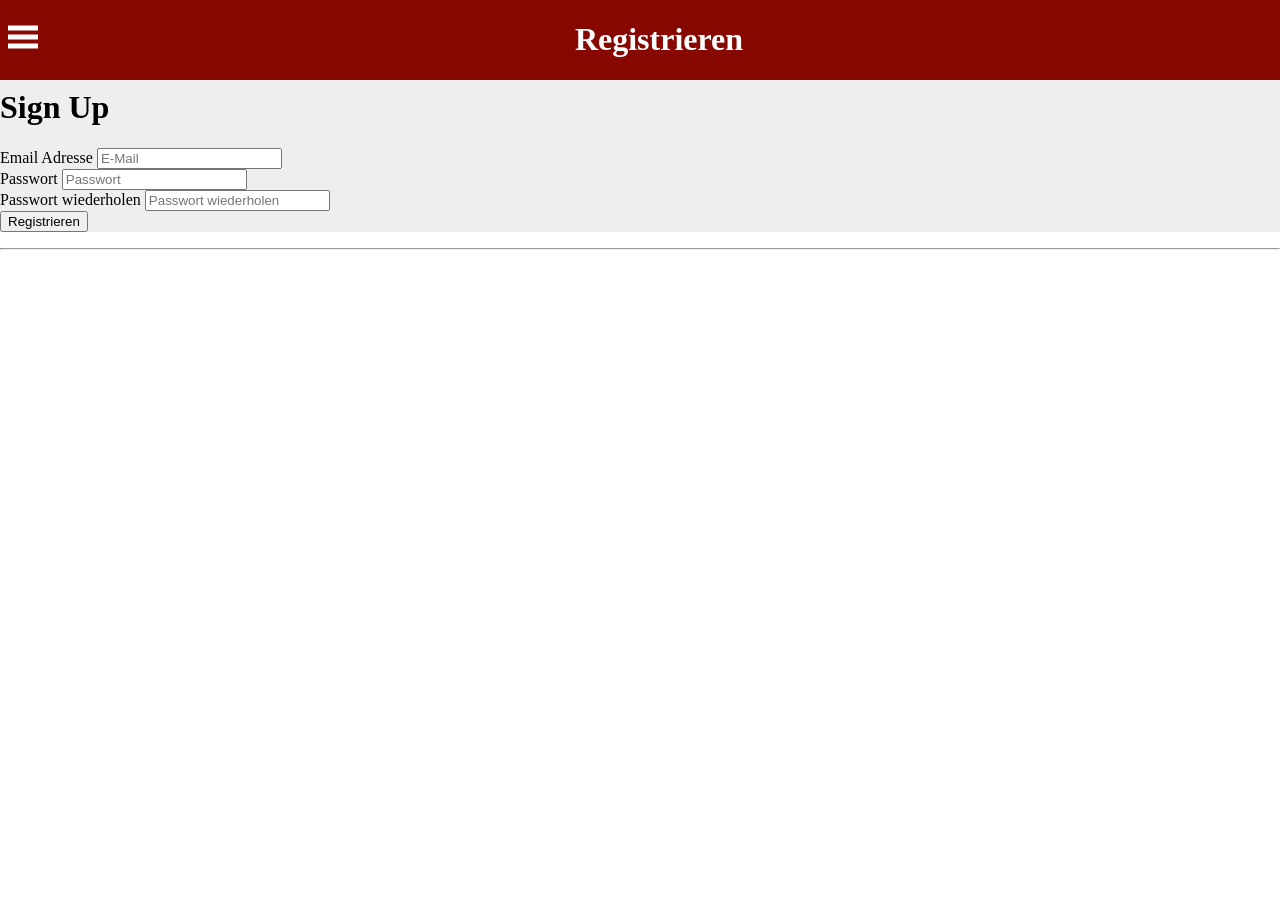
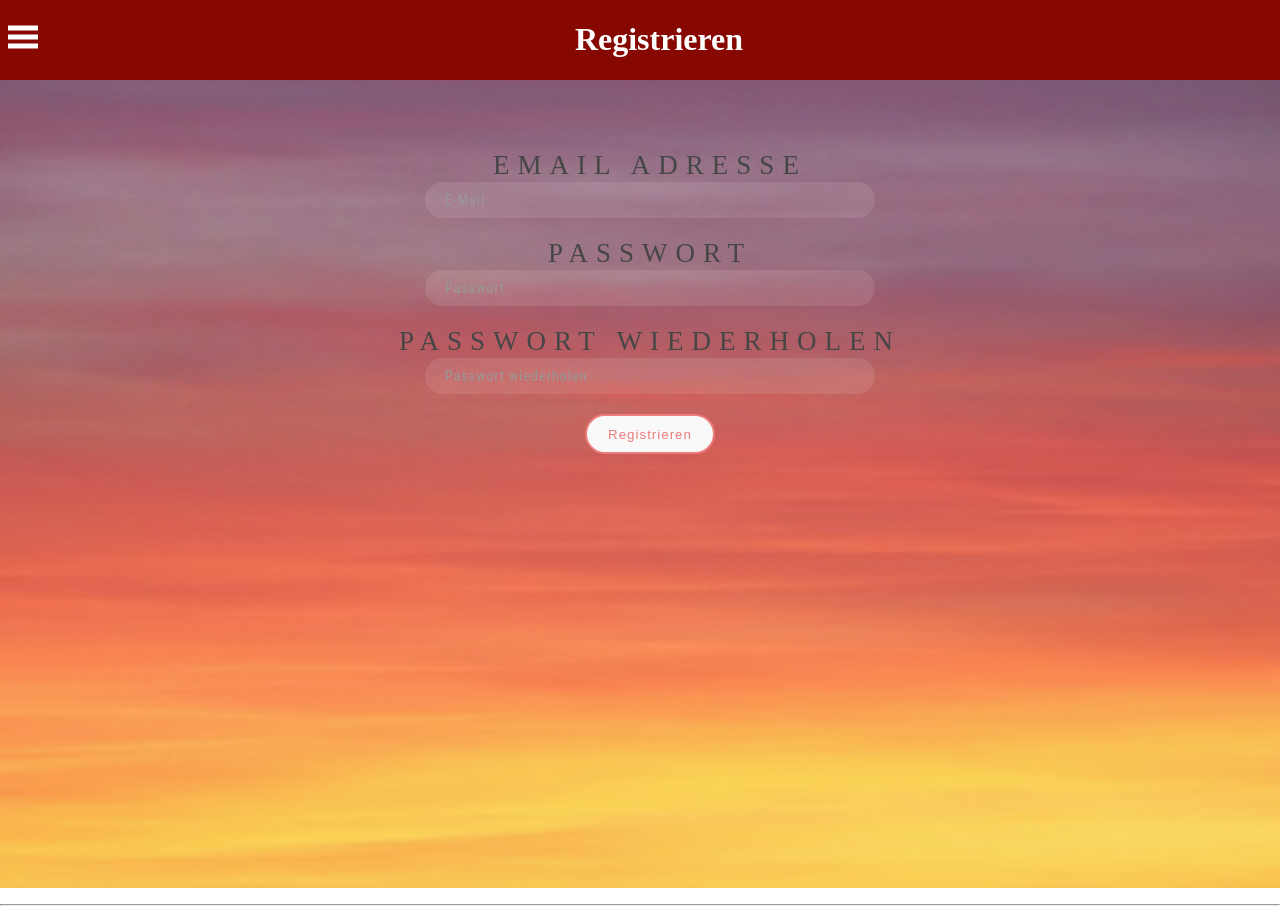
Before and after one commit to renemeisters/Quiz, a PHP site: page /user/create in a window 1280 px wide. Before the commit the page ends 250 px from the top, so only its background shows below. Run offline with PHP 8.4, Linux system fonts and the light colour scheme; some libraries are stand-ins or nearby versions.

Commit message:
nearly finished css

```diff
--- a/controller/QuizController.php
+++ b/controller/QuizController.php
@@ -124,11 +124,13 @@ class QuizController
 
     }
     $quizNamen =$quizRepository->getName($qid);
-    $view->title = $quizNamen;
-    $view->heading = $quizNamen;
+
     foreach ($quizNamen as $quizName){
       $quiz = $quizName->name;
     }
+    $view->title = $quiz;
+
+    $view->heading = $quiz;
     $view->marks = $notenRepository->getUserMarks($qid);
       //($qid);die;
       $view->quizN = $quiz;
--- a/public/css/style.css
+++ b/public/css/style.css
@@ -269,7 +269,8 @@ text-transform: uppercase;
   background-color: rgb(65, 194, 58);
   text-align: center;
   color: white;
-  padding: 20px;
+  padding: 30px;
+
 }
 
 .fach a{
@@ -319,11 +320,13 @@ text-transform: uppercase;
   .index-grid{
     display: grid;
     grid-template-columns: 1fr 1fr;
-    grid-template-rows: 0.5fr 1fr 1fr 1fr;
+    grid-template-rows: 0.2fr 1fr 1fr 1fr 1fr 1fr;
     grid-template-areas: "title title"
-                         "card1 card2"
-                         "card3 card4"
-                         "card5 card6";
+                         "mathe wr"
+                         "frw englisch"
+                         "franz deutsch"
+                         "ika gs"
+                         "tu .";
                          grid-gap: 1em;
   }
 }
@@ -344,3 +347,72 @@ text-transform: uppercase;
 .foot{
   background-color:  #860800;
 }
+
+.form-group{
+  text-align: center;
+  position:relative;
+
+}
+.input-text{
+  display: inline-block;
+    width: 450px;
+    padding: 10px 20px;
+    box-sizing: border-box;
+    margin-bottom: 20px;
+    border-radius: 25px;
+    outline: none;
+    font-size: 14px;
+    letter-spacing: 1px;
+    color: white;
+    border: none;
+    background-color: rgba(255, 255, 255, 0.1);
+    font-family: 'Roboto Condensed', sans-serif;
+}
+.login{
+  text-align: center;
+  padding: 10px;
+}
+
+.center-form{
+  position: absolute;
+top: 10%;
+width: 100%;
+text-align: center;
+color: #000;
+font-size: 27px;
+letter-spacing: 8px;
+text-transform: uppercase;
+}
+
+.btn {
+  outline:none;
+  height: 40px;
+  text-align: center;
+  width: 130px;
+  border-radius:40px;
+
+  border: 2px solid #ed4c4c;
+  color:#ed4c4c;
+  background:white;
+  letter-spacing:1px;
+  text-shadow:0;
+}
+.btn:hover{
+  color:white;
+  background:#ed4c4c;
+}
+
+.user-card{
+  text-align: center;
+  margin-top: 20px;
+  padding: 30px;
+  top: 60px;
+}
+
+.panel{
+  margin: 40px;
+}
+
+.card-title{
+  color:black;
+}
--- a/view/user_create.php
+++ b/view/user_create.php
@@ -1,22 +1,20 @@
+<div class="upp-img login">
 
+<div class="center-form">
 
-
-
-
-          <h1>Sign Up</h1>
 
           <form action="/user/doCreate" method="post">
             <div class="form-group">
-              <label for="email">Email Adresse</label>
-            <input type="text" placeholder="E-Mail" name="email" class="form-control" required>
+              <label for="email">Email Adresse</label><br>
+            <input class="input-text" type="text" placeholder="E-Mail" name="email" class="form-control" required>
           </div>
           <div class="form-group">
-            <label for="email">Passwort</label>
-            <input type="password" name="pwd" placeholder="Passwort" class="form-control"  required>
+            <label for="email">Passwort</label><br>
+            <input class="input-text" type="password" name="pwd" placeholder="Passwort" class="form-control"  required>
           </div>
           <div class="form-group">
-            <label for="email">Passwort wiederholen</label>
-            <input type="password" name="pwd2" placeholder="Passwort wiederholen" class="form-control" required>
+            <label for="email">Passwort wiederholen</label><br>
+            <input class="input-text" type="password" name="pwd2" placeholder="Passwort wiederholen" class="form-control" required>
           </div>
           <input type="submit" name="send" class="btn" value="Registrieren"/>
 
@@ -60,5 +58,3 @@
 
 
       </div><!-- tab-content -->
-
-</div>
```
Also changed, not shown: view/quiz_fach.php (+78 -48 lines), view/user_index.php (+5 -7 lines), view/user_login.php (+9 -13 lines).
